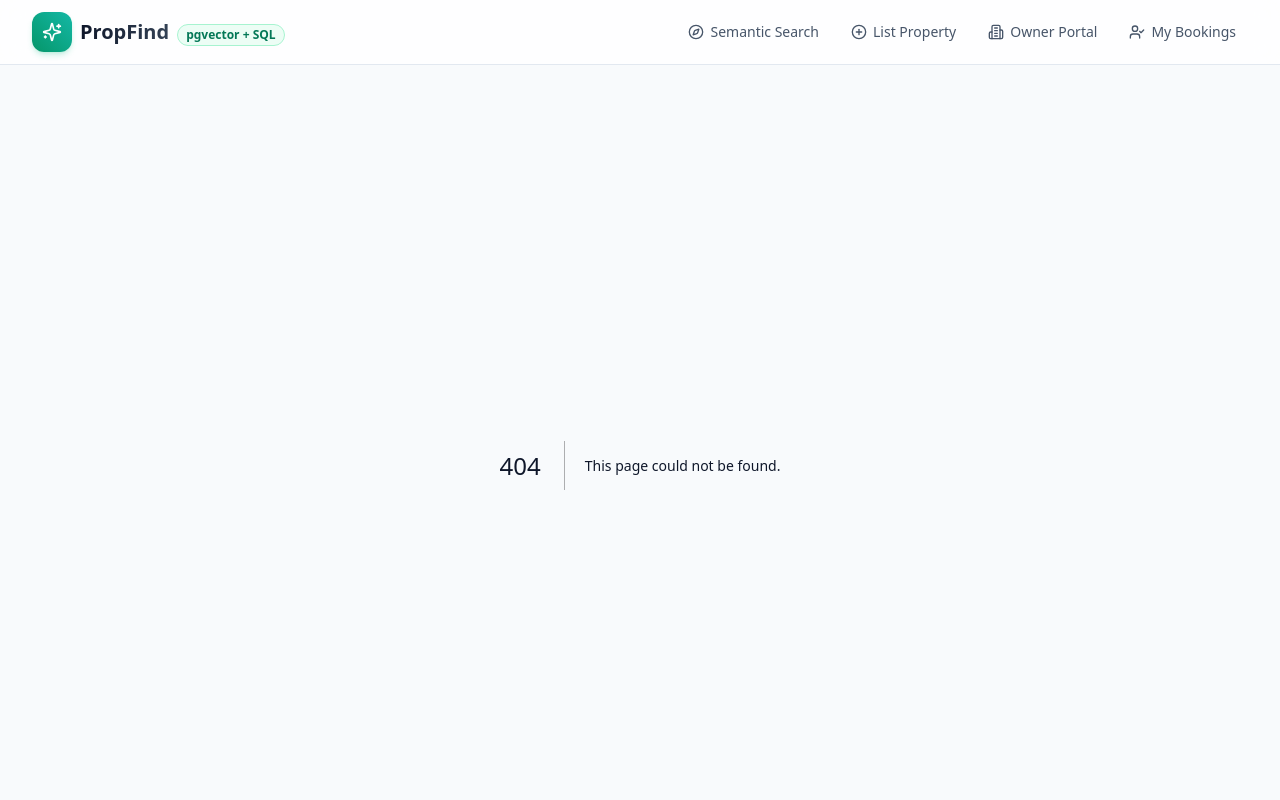
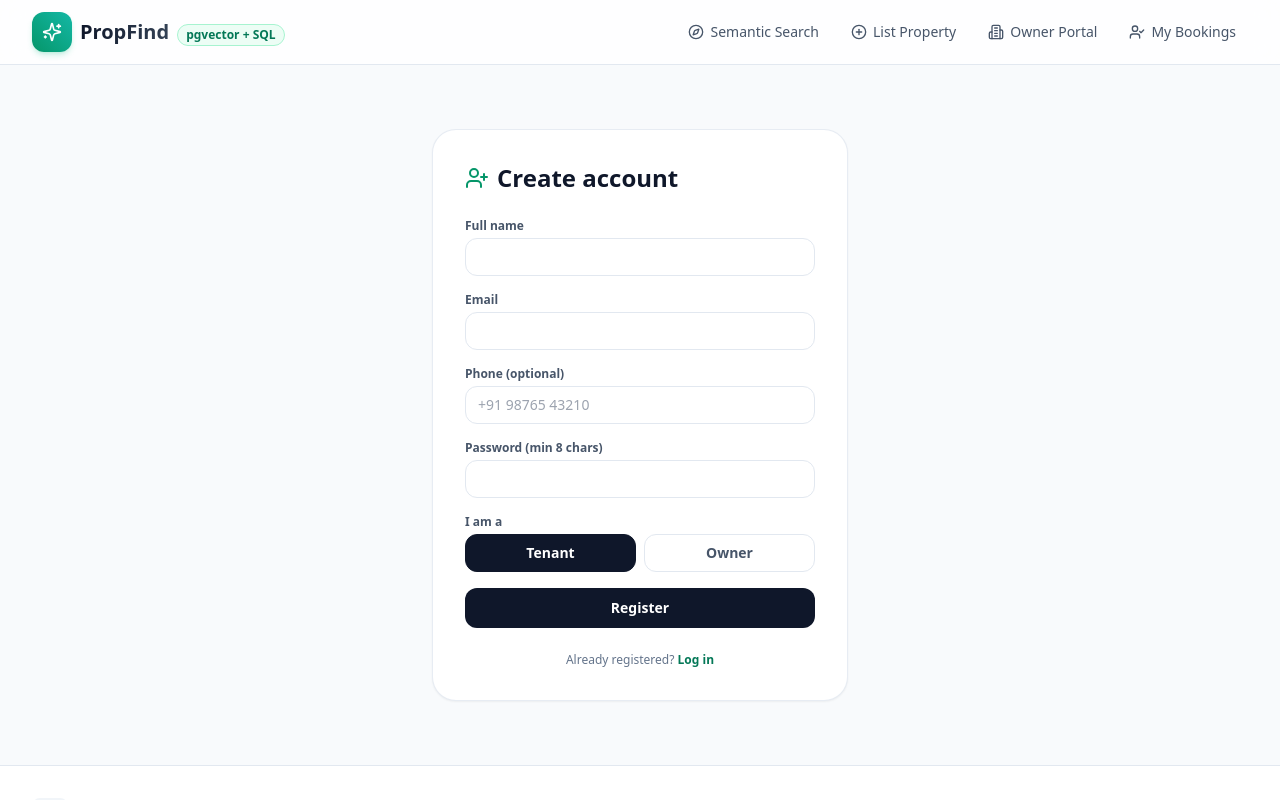
Before and after one commit to jishnu-sivakumar/DBMS_mini, a Next.js app: page /register in a window 1280 px wide. Before the commit this address had no page. Shown: the top 800 px of the page. Built offline with nearby package versions, Linux system fonts and the light colour scheme.

Commit message:
feat(auth): login and register pages

```diff
--- /dev/null
+++ b/app/login/page.tsx
@@ -0,0 +1,92 @@
+'use client';
+
+import { Suspense, useState } from 'react';
+import Link from 'next/link';
+import { useSearchParams } from 'next/navigation';
+import { LogIn, AlertTriangle } from 'lucide-react';
+
+function LoginForm() {
+  const params = useSearchParams();
+  const [email, setEmail] = useState('');
+  const [password, setPassword] = useState('');
+  const [error, setError] = useState('');
+  const [loading, setLoading] = useState(false);
+
+  const submit = async (e: React.FormEvent) => {
+    e.preventDefault();
+    setLoading(true);
+    setError('');
+    try {
+      const res = await fetch('/api/auth/login', {
+        method: 'POST',
+        headers: { 'Content-Type': 'application/json' },
+        body: JSON.stringify({ email, password }),
+      });
+      const data = await res.json();
+      if (!res.ok) {
+        setError(data.error || 'Login failed');
+        return;
+      }
+      const fallback = data.role === 'OWNER' ? '/dashboard/owner' : '/dashboard/tenant';
+      // full reload so the navbar and middleware see the new cookie
+      window.location.href = params.get('next') || fallback;
+    } catch {
+      setError('Network error, please try again.');
+    } finally {
+      setLoading(false);
+    }
+  };
+
+  const input =
+    'w-full px-3 py-2 rounded-xl border border-slate-200 text-sm focus:outline-none focus:ring-2 focus:ring-emerald-500';
+
+  return (
+    <div className="max-w-md mx-auto px-4 py-16">
+      <div className="bg-white rounded-3xl border border-slate-200/80 shadow-sm p-8 space-y-6">
+        <div>
+          <h1 className="text-2xl font-bold text-slate-900 flex items-center gap-2">
+            <LogIn className="w-6 h-6 text-emerald-600" /> Log in
+          </h1>
+          <p className="text-xs text-slate-500 mt-1">Owners manage listings; tenants book and pay.</p>
+        </div>
+
+        <form onSubmit={submit} className="space-y-4">
+          <div>
+            <label className="block text-xs font-semibold text-slate-600 mb-1">Email</label>
+            <input type="email" required value={email} onChange={(e) => setEmail(e.target.value)} className={input} />
+          </div>
+          <div>
+            <label className="block text-xs font-semibold text-slate-600 mb-1">Password</label>
+            <input type="password" required value={password} onChange={(e) => setPassword(e.target.value)} className={input} />
+          </div>
+          {error && (
+            <div className="flex items-center gap-2 text-xs p-3 rounded-xl bg-rose-50 text-rose-700 border border-rose-200">
+              <AlertTriangle className="w-4 h-4 shrink-0" /> {error}
+            </div>
+          )}
+          <button
+            disabled={loading}
+            className="w-full py-2.5 rounded-xl bg-slate-900 text-white text-sm font-semibold hover:bg-emerald-600 transition-colors disabled:opacity-60"
+          >
+            {loading ? 'Signing in...' : 'Log in'}
+          </button>
+        </form>
+
+        <p className="text-xs text-slate-500 text-center">
+          No account?{' '}
+          <Link href="/register" className="text-emerald-700 font-semibold hover:underline">
+            Register
+          </Link>
+        </p>
+      </div>
+    </div>
+  );
+}
+
+export default function LoginPage() {
+  return (
+    <Suspense fallback={null}>
+      <LoginForm />
+    </Suspense>
+  );
+}
--- /dev/null
+++ b/app/register/page.tsx
@@ -0,0 +1,105 @@
+'use client';
+
+import { useState } from 'react';
+import Link from 'next/link';
+import { UserPlus, AlertTriangle } from 'lucide-react';
+
+export default function RegisterPage() {
+  const [form, setForm] = useState({ full_name: '', email: '', phone: '', password: '', role: 'TENANT' });
+  const [error, setError] = useState('');
+  const [loading, setLoading] = useState(false);
+
+  const set = (k: string, v: string) => setForm((f) => ({ ...f, [k]: v }));
+
+  const submit = async (e: React.FormEvent) => {
+    e.preventDefault();
+    setLoading(true);
+    setError('');
+    try {
+      const res = await fetch('/api/auth/register', {
+        method: 'POST',
+        headers: { 'Content-Type': 'application/json' },
+        body: JSON.stringify(form),
+      });
+      const data = await res.json();
+      if (!res.ok) {
+        setError(data.error || 'Registration failed');
+        return;
+      }
+      window.location.href = data.role === 'OWNER' ? '/dashboard/owner' : '/dashboard/tenant';
+    } catch {
+      setError('Network error, please try again.');
+    } finally {
+      setLoading(false);
+    }
+  };
+
+  const input =
+    'w-full px-3 py-2 rounded-xl border border-slate-200 text-sm focus:outline-none focus:ring-2 focus:ring-emerald-500';
+
+  return (
+    <div className="max-w-md mx-auto px-4 py-16">
+      <div className="bg-white rounded-3xl border border-slate-200/80 shadow-sm p-8 space-y-6">
+        <h1 className="text-2xl font-bold text-slate-900 flex items-center gap-2">
+          <UserPlus className="w-6 h-6 text-emerald-600" /> Create account
+        </h1>
+
+        <form onSubmit={submit} className="space-y-4">
+          <div>
+            <label className="block text-xs font-semibold text-slate-600 mb-1">Full name</label>
+            <input required value={form.full_name} onChange={(e) => set('full_name', e.target.value)} className={input} />
+          </div>
+          <div>
+            <label className="block text-xs font-semibold text-slate-600 mb-1">Email</label>
+            <input type="email" required value={form.email} onChange={(e) => set('email', e.target.value)} className={input} />
+          </div>
+          <div>
+            <label className="block text-xs font-semibold text-slate-600 mb-1">Phone (optional)</label>
+            <input value={form.phone} onChange={(e) => set('phone', e.target.value)} className={input} placeholder="+91 98765 43210" />
+          </div>
+          <div>
+            <label className="block text-xs font-semibold text-slate-600 mb-1">Password (min 8 chars)</label>
+            <input type="password" required minLength={8} value={form.password} onChange={(e) => set('password', e.target.value)} className={input} />
+          </div>
+          <div>
+            <label className="block text-xs font-semibold text-slate-600 mb-1">I am a</label>
+            <div className="grid grid-cols-2 gap-2">
+              {['TENANT', 'OWNER'].map((r) => (
+                <button
+                  type="button"
+                  key={r}
+                  onClick={() => set('role', r)}
+                  className={`py-2 rounded-xl text-sm font-semibold border transition-colors ${
+                    form.role === r
+                      ? 'bg-slate-900 text-white border-slate-900'
+                      : 'bg-white text-slate-600 border-slate-200 hover:bg-slate-50'
+                  }`}
+                >
+                  {r === 'TENANT' ? 'Tenant' : 'Owner'}
+                </button>
+              ))}
+            </div>
+          </div>
+          {error && (
+            <div className="flex items-center gap-2 text-xs p-3 rounded-xl bg-rose-50 text-rose-700 border border-rose-200">
+              <AlertTriangle className="w-4 h-4 shrink-0" /> {error}
+            </div>
+          )}
+          <button
+            disabled={loading}
+            className="w-full py-2.5 rounded-xl bg-slate-900 text-white text-sm font-semibold hover:bg-emerald-600 transition-colors disabled:opacity-60"
+          >
+            {loading ? 'Creating...' : 'Register'}
+          </button>
+        </form>
+
+        <p className="text-xs text-slate-500 text-center">
+          Already registered?{' '}
+          <Link href="/login" className="text-emerald-700 font-semibold hover:underline">
+            Log in
+          </Link>
+        </p>
+      </div>
+    </div>
+  );
+}
```
